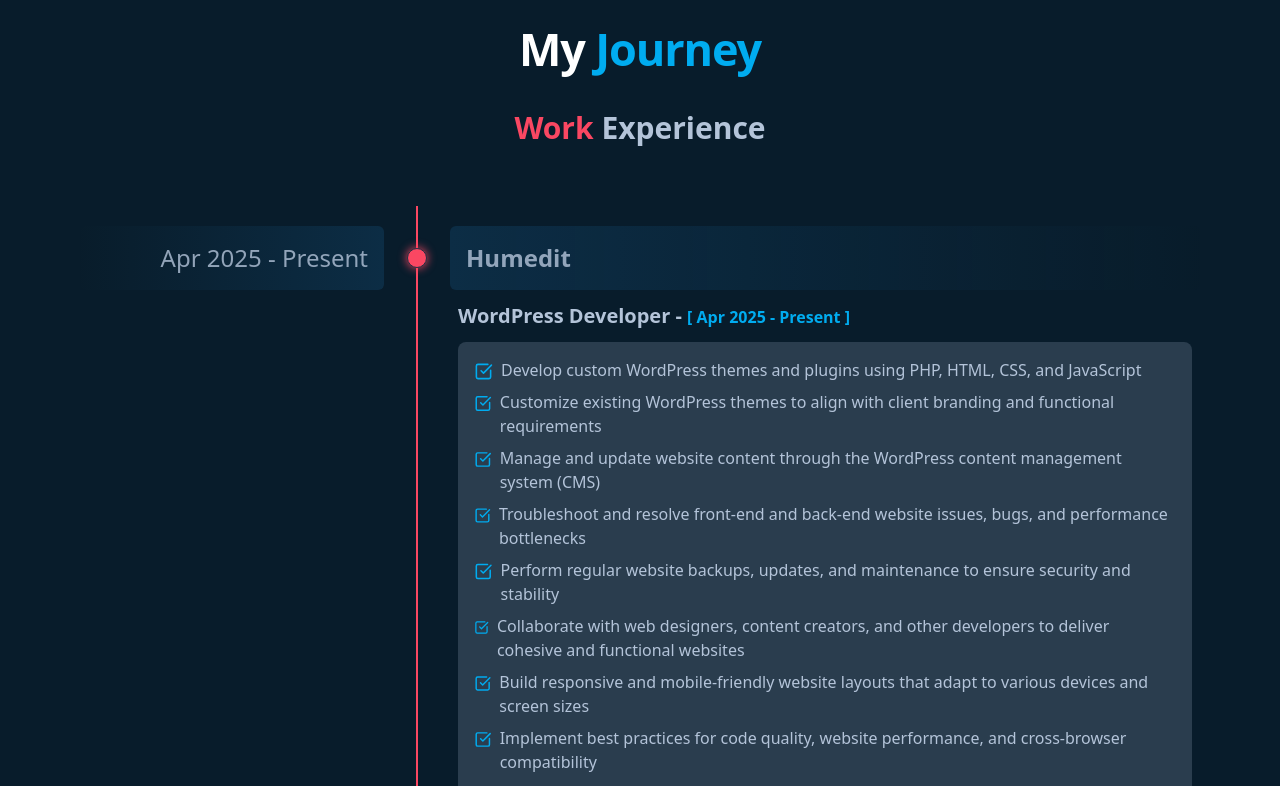
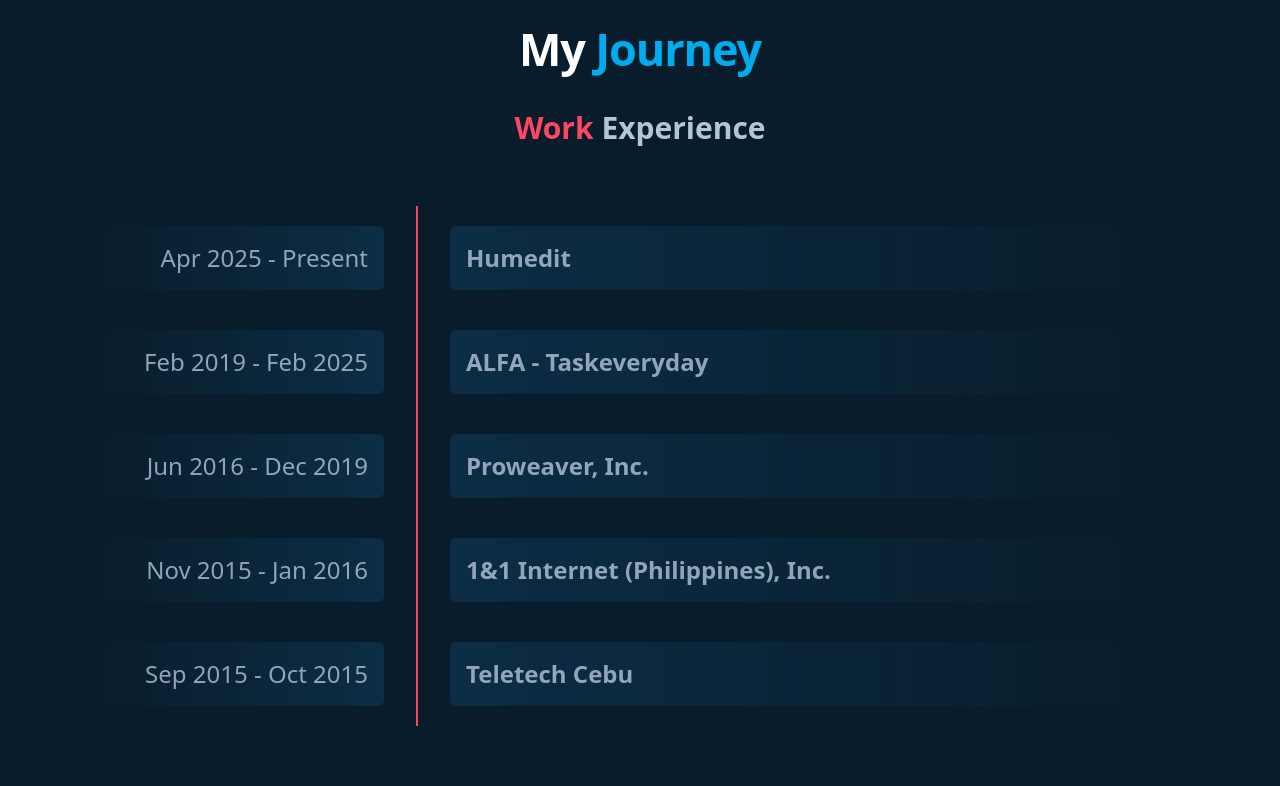
Before and after one commit to joelmayol0895/portfolio, a React (Vite) app: page / in a window 1280 px wide. Shown: the part 2000-2786 px from the top of the page. Built offline with nearby package versions, Linux system fonts and the light colour scheme.

Commit message:
Update Experience.jsx

```diff
--- a/src/components/sections/Experience.jsx
+++ b/src/components/sections/Experience.jsx
@@ -1,13 +1,27 @@
 import { SquareCheckBig, ArrowBigRightDash } from "lucide-react"
 import WorkExperience from "@/components/data/WorkExperience";
-import { useState } from "react"
+import { useState, useRef } from "react"
 
 const Experience = () => {
 
-    const [isExpand, setIsExpand] = useState(0);
+    const [isExpand, setIsExpand] = useState(null);
+    const itemRefs = useRef([]);
 
     const toggleExpand = (id) => {
-        setIsExpand(isExpand === id ? null : id)
+        const newId = isExpand === id ? null : id;
+        setIsExpand(newId);
+
+        if (newId !== null) {
+            // allow the CSS expand transition to start, then scroll the expanded item into view
+            setTimeout(() => {
+                const el = itemRefs.current[newId];
+                if (!el) return;
+                const headerOffset = 80; // adjust if you have a fixed header
+                const y = el.getBoundingClientRect().top + window.scrollY - headerOffset;
+                window.scrollTo({ top: y, behavior: 'smooth' });
+                if (typeof el.focus === 'function') el.focus();
+            }, 220);
+        }
     }
 
     return (
@@ -17,7 +31,7 @@
                 <div>
                     <h3 className='text-[6.5vw] sm:text-[4.5vw] md:text-3xl font-bold mb-15'><span className='text-primary-foreground'>Work</span> Experience</h3>
                     {WorkExperience.map((exp, key) => (
-                        <div className={`flex flex-row justify-around items-start ${isExpand === key ? "h-full" : "overflow-hidden"}`} key={key}>
+                        <div ref={el => itemRefs.current[key] = el} tabIndex={-1} className={`flex flex-row justify-around items-start ${isExpand === key ? "h-full" : "overflow-hidden"}`} key={key}>
                             <div className='w-[30%] lg:flex flex-row py-5 pr-8 text-right justify-end hidden'>
                                 <h4 className="text-foreground/80 text-md md:text-2xl font-normal bg-linear-to-r from-background/80 to-background-secondary rounded-md p-4 w-xl cursor-pointer" onClick={() => toggleExpand(key)}>{exp.year}</h4>
                             </div>
```
